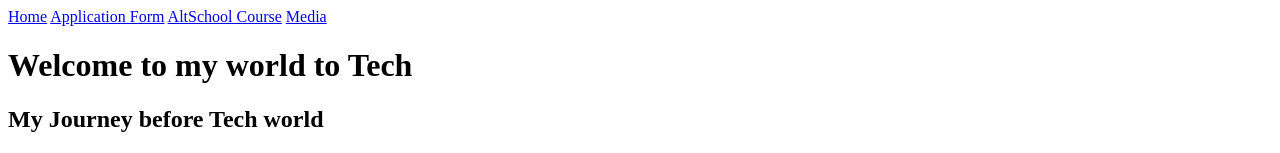
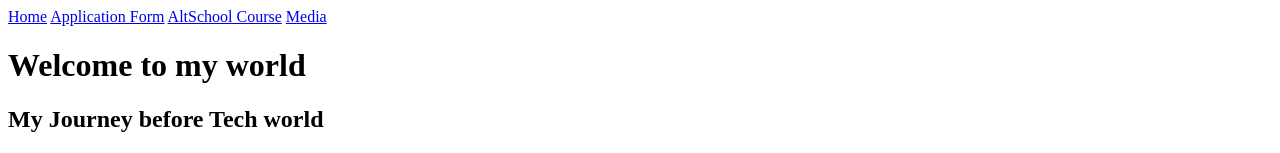
Before and after one commit to liziano/Elizabeth, a plain HTML site: page Media.html in a window 1280 px wide. Shown: the top 153 px of the page. Drawn offline with Linux system fonts and the light colour scheme.

Commit message:
corrected

```diff
--- a/Media.html
+++ b/Media.html
@@ -15,7 +15,7 @@
             <a href="Table.html">AltSchool Course</a>
             <a href="Media.html">Media</a>
         </nav>
-        <h1>Welcome to my world to Tech</h1>
+        <h1>Welcome to my world</h1>
     </header>
 
     <main>
```
